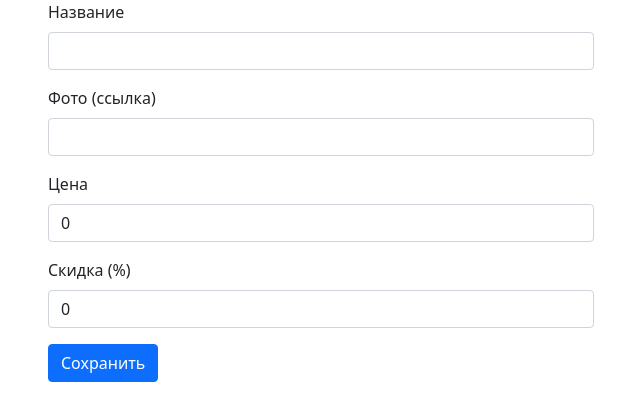
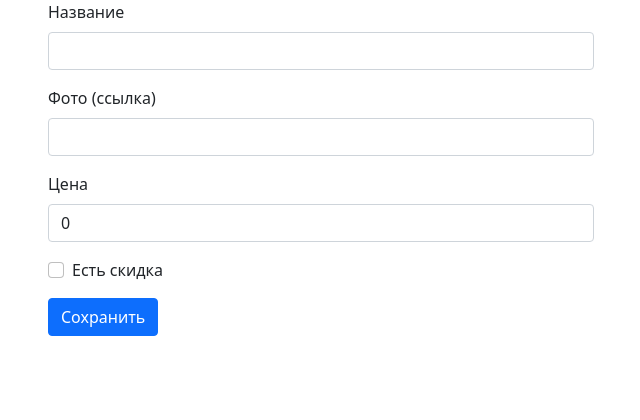
Before and after one commit to nifantyev/netology-redux-market, a React (Create React App) app: page / in a window 1280 px wide. Shown: the top 420 px of the page, without its empty margins (319-959 px from the left). Built offline with nearby package versions, Linux system fonts and the light colour scheme.

Commit message:
Поменял способ расчета скидки

```diff
--- a/src/features/products/ProductForm.tsx
+++ b/src/features/products/ProductForm.tsx
@@ -11,7 +11,18 @@ export default function ProductForm() {
   const { productForm } = useAppSelector((store) => store.products);
 
   const handleChange = (event: any) => {
-    const { name, value } = event.target;
+    const { name } = event.target;
+    let value;
+    if (event.target.type.toLowerCase() === 'checkbox') {
+      value = event.target.checked;
+    } else {
+      value = event.target.value;
+    }
+
+    if (name === 'price' || name === 'discountPrice') {
+      value = Number(value);
+    }
+
     dispatch(
       updateProductForm({
         name,
@@ -28,7 +39,10 @@ export default function ProductForm() {
         name: productForm.name,
         photo: productForm.photo,
         price: productForm.price,
-        discount: productForm.discount,
+        hasDiscount: productForm.hasDiscount,
+        discountPrice: productForm.hasDiscount
+          ? productForm.discountPrice
+          : undefined,
       })
     );
     dispatch(clearProductForm());
@@ -69,31 +83,41 @@ export default function ProductForm() {
         <input
           className="form-control"
           type="number"
-          min="0"
-          step="0.01"
           name="price"
           id="price"
           value={productForm.price}
           onChange={handleChange}
         />
       </div>
-
-      <div className="mb-3">
-        <label htmlFor="discount" className="form-label">
-          Скидка (%)
-        </label>
+      <div className="mb-3 form-check">
         <input
-          className="form-control"
-          type="number"
-          min="0"
-          max="100"
-          step="1"
-          name="discount"
-          id="discount"
-          value={productForm.discount}
+          className="form-check-input"
+          type="checkbox"
+          value=""
+          id="hasDiscount"
+          name="hasDiscount"
+          checked={productForm.hasDiscount}
           onChange={handleChange}
         />
+        <label className="form-check-label" htmlFor="hasDiscount">
+          Есть скидка
+        </label>
       </div>
+      {productForm.hasDiscount && (
+        <div className="mb-3">
+          <label htmlFor="discountPrice" className="form-label">
+            Цена по скидке
+          </label>
+          <input
+            className="form-control"
+            type="number"
+            name="discountPrice"
+            id="discountPrice"
+            value={productForm.discountPrice}
+            onChange={handleChange}
+          />
+        </div>
+      )}
       <div className="mb-3">
         <button type="submit" className="btn btn-primary">
           Сохранить
--- a/src/features/products/productsSlice.ts
+++ b/src/features/products/productsSlice.ts
@@ -5,7 +5,8 @@ interface Product {
   name: string;
   photo: string;
   price: number;
-  discount: number;
+  hasDiscount: boolean;
+  discountPrice?: number;
 }
 
 export interface ProductsState {
@@ -14,7 +15,8 @@ export interface ProductsState {
     name: string;
     photo: string;
     price: number;
-    discount: number;
+    hasDiscount: boolean;
+    discountPrice?: number;
   };
 }
 
@@ -24,7 +26,8 @@ const initialState: ProductsState = {
     name: '',
     photo: '',
     price: 0,
-    discount: 0,
+    hasDiscount: false,
+    discountPrice: undefined,
   },
 };
 
@@ -54,7 +57,8 @@ const productsSlice = createSlice({
       state.productForm.name = '';
       state.productForm.photo = '';
       state.productForm.price = 0;
-      state.productForm.discount = 0;
+      state.productForm.hasDiscount = false;
+      state.productForm.discountPrice = undefined;
     },
   },
 });
```
